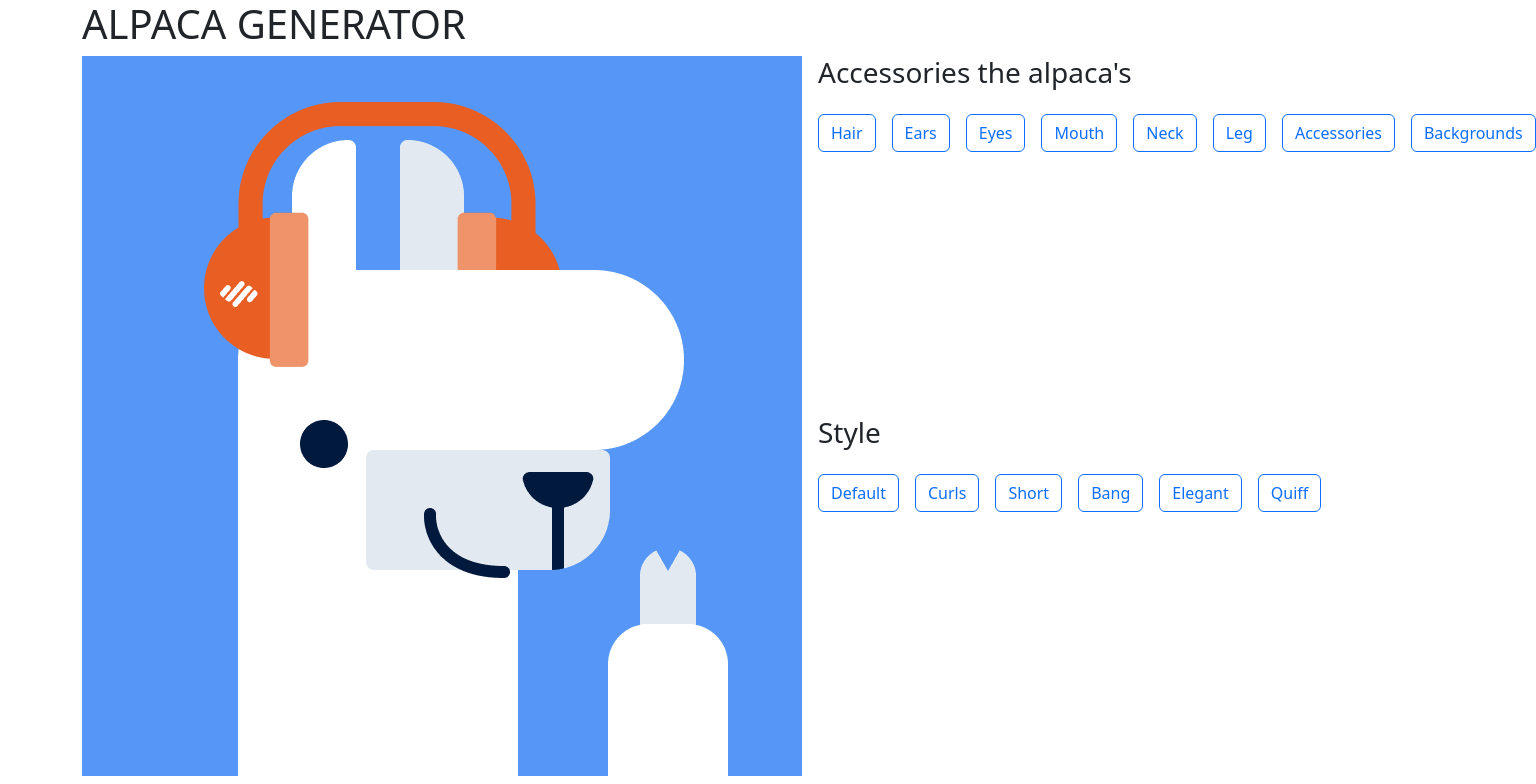
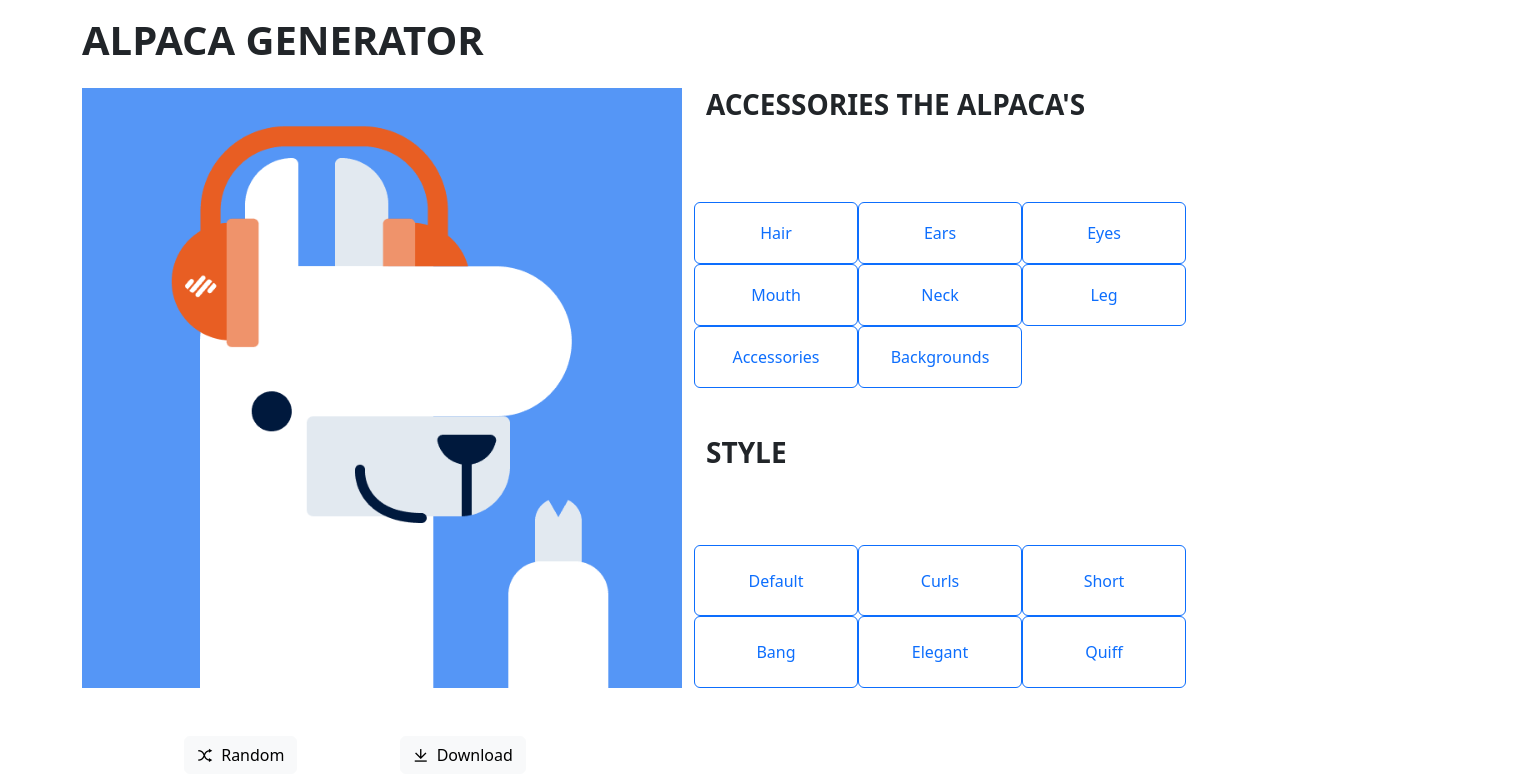
Before and after one commit to sanjalee-herath/image-generator, a React (Create React App) app: page / in a window 1280 px wide. Shown: the top 784 px of the page, 1536 px wide, since content can reach past the window. Built offline with nearby package versions, Linux system fonts and the light colour scheme; the HTML template or start-up script is replaced by a standard one.

Commit message:
fix html layout

```diff
--- a/src/App.js
+++ b/src/App.js
@@ -52,18 +52,6 @@ function App() {
     });
   };
 
-  const base64ToBlob = (base64String, contentType = "") => {
-    const byteCharacters = atob(base64String);
-    const byteArrays = [];
-
-    for (let i = 0; i < byteCharacters.length; i++) {
-      byteArrays.push(byteCharacters.charCodeAt(i));
-    }
-
-    const byteArray = new Uint8Array(byteArrays);
-    return new Blob([byteArray], { type: contentType });
-  };
-
   const handleOnDownloadClick = () => {
     mergeImages([
       backgroundPath,
@@ -90,67 +78,63 @@ function App() {
 
   return (
     <div className="container">
-      <div>
-        <h1>ALPACA GENERATOR</h1>
+      <div className="row mt-3">
+        <h1 className="fs-1 fw-bolder">ALPACA GENERATOR</h1>
       </div>
-      <div style={{ display: "flex" }}>
-        <div
-          className="image-container"
-          style={{ position: "relative", flexGrow: 1 }}
-        >
+      <div className="row mt-3" style={{ height: "600px" }}>
+        <div className="col" style={{ position: "relative", height: "100%" }}>
           <img
-            style={{ position: "relative", zIndex: 0 }}
+            style={{ position: "relative", zIndex: 0, height: "100%" }}
             src={backgroundPath}
             alt="backgound"
           />
           <img
-            style={{ position: "absolute", left: 0, zIndex: 1 }}
+            style={{ position: "absolute", left: 0, zIndex: 1, height: "100%" }}
             src={earPath}
             alt="ears"
           />
           <img
-            style={{ position: "absolute", left: 0, zIndex: 2 }}
+            style={{ position: "absolute", left: 0, zIndex: 2, height: "100%" }}
             src={neckPath}
             alt="neck"
           />
           <img
-            style={{ position: "absolute", left: 0, zIndex: 2 }}
+            style={{ position: "absolute", left: 0, zIndex: 2, height: "100%" }}
             src={legPath}
             alt="leg"
           />
           <img
-            style={{ position: "absolute", left: 0, zIndex: 3 }}
+            style={{ position: "absolute", left: 0, zIndex: 3, height: "100%" }}
             src="/images/nose.png"
             alt="nose"
           />
           <img
-            style={{ position: "absolute", left: 0, zIndex: 3 }}
+            style={{ position: "absolute", left: 0, zIndex: 3, height: "100%" }}
             src={eyesPath}
             alt="eyes"
           />
           <img
-            style={{ position: "absolute", left: 0, zIndex: 3 }}
+            style={{ position: "absolute", left: 0, zIndex: 3, height: "100%" }}
             src={mouthPath}
             alt="mouth"
           />
           <img
-            style={{ position: "absolute", left: 0, zIndex: 4 }}
+            style={{ position: "absolute", left: 0, zIndex: 4, height: "100%" }}
             src={accessoriesPath}
             alt="accessories"
           />
           <img
-            style={{ position: "absolute", left: 0, zIndex: 2 }}
+            style={{ position: "absolute", left: 0, zIndex: 2, height: "100%" }}
             src={hairPath}
             alt="hair"
           />
         </div>
-        <div
-          className="d-flex flex-column align-content-between ms-3"
-          style={{ flexGrow: 1 }}
-        >
-          <div className="flex-grow-1">
-            <h3 className="mb-4">Accessories the alpaca's</h3>
-            <div className="d-flex gap-3">
+        <div className="col">
+          <div className="row px-auto" style={{ height: "50%" }}>
+            <h3 className="text-uppercase fs-3 fw-bold">
+              Accessories the alpaca's
+            </h3>
+            <div className="row row-cols-3">
               {Object.keys(styles).map((category) => (
                 <Button
                   onClick={() => {
@@ -164,8 +148,8 @@ function App() {
               ))}
             </div>
           </div>
-          <div className="flex-grow-1">
-            <h3 className="mb-4">Style</h3>
+          <div className="row px-auto" style={{ height: "50%" }}>
+            <h3 className="text-uppercase fs-3 fw-bold mt-5">Style</h3>
             <StyleButton
               onStyleClick={handleOnStyleChange}
               styleCategory={styleCategory}
@@ -173,8 +157,8 @@ function App() {
           </div>
         </div>
       </div>
-      <div className="d-flex mt-5">
-        <div className="flex-grow-1">
+      <div className="row mt-5">
+        <div className="col">
           <div className="d-flex justify-content-evenly">
             <Button
               onClick={() => {
@@ -200,7 +184,7 @@ function App() {
             </Button>
           </div>
         </div>
-        <div className="flex-grow-1"></div>
+        <div className="col"></div>
       </div>
     </div>
   );
--- a/src/components/StyleButton.js
+++ b/src/components/StyleButton.js
@@ -6,6 +6,8 @@ function StyleButton({ styleCategory, onStyleClick }) {
 
   const renderStyles = () => {
     const styleList = [];
+    const categoryStylesLength = category.styles.length;
+
     for (const style of category.styles) {
       const filepath = category.imagePath + style.filename;
       styleList.push(
@@ -18,9 +20,10 @@ function StyleButton({ styleCategory, onStyleClick }) {
         </Button>
       );
     }
+    console.log(categoryStylesLength);
     return styleList;
   };
-  return <div className="d-flex gap-3">{renderStyles()}</div>;
+  return <div className="row row-cols-3">{renderStyles()}</div>;
 }
 
 export default StyleButton;
```
